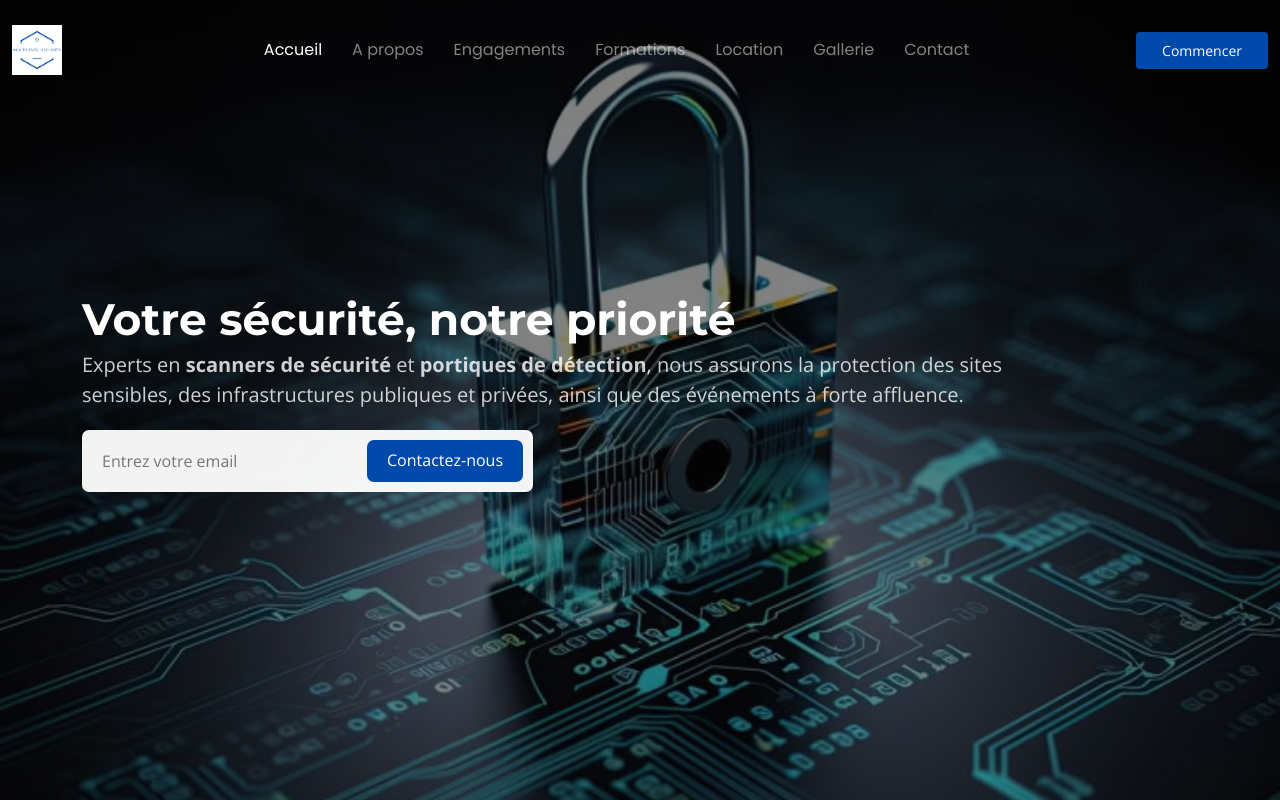
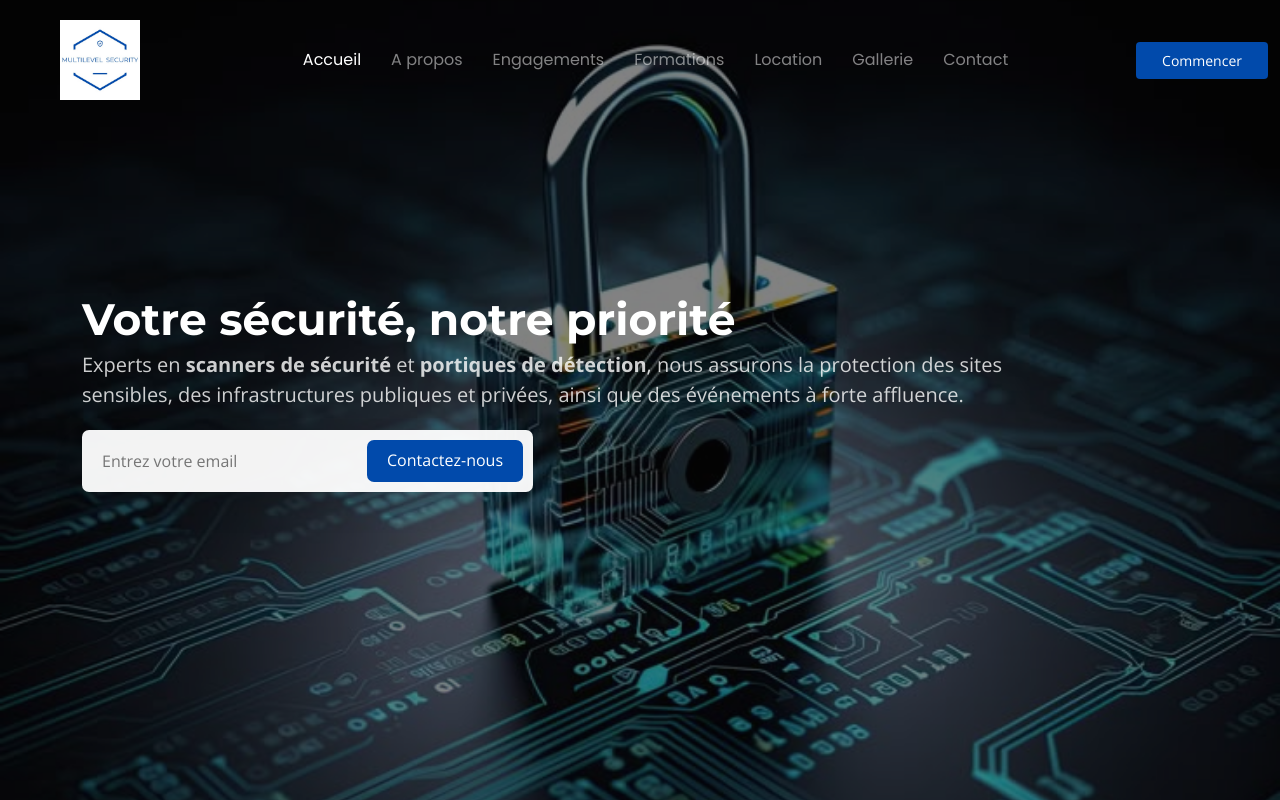
Before and after one commit to amirabourogaa/multi-level-security, a plain HTML site: page index.html in a window 1280 px wide. Shown: the top 800 px of the page. Drawn offline with nearby package versions, Linux system fonts and the light colour scheme.

Commit message:
Fix logo

```diff
--- a/assets/css/main.css
+++ b/assets/css/main.css
@@ -155,7 +155,7 @@ h6 {
 }
 
 .header .logo img {
-  max-height: 50px;
+  max-height: 80px;
   margin-right: 20px;
 }
 
--- a/index.html
+++ b/index.html
@@ -38,10 +38,8 @@
   <header id="header" class="header d-flex align-items-center fixed-top">
     <div class="container-fluid position-relative d-flex align-items-center justify-content-between">
 
-      <a href="index.html" class="logo d-flex align-items-center me-auto me-xl-0">
-        <!-- Uncomment the line below if you also wish to use an image logo -->
+      <a href="index.html" class="logo d-flex align-items-center ms-5 me-auto me-xl-0">
         <img src="assets/img/logo.jpg" alt="">
-        <!-- <h1 class="sitename">Append</h1><span>.</span> -->
       </a>
 
       <nav id="navmenu" class="navmenu">
```
